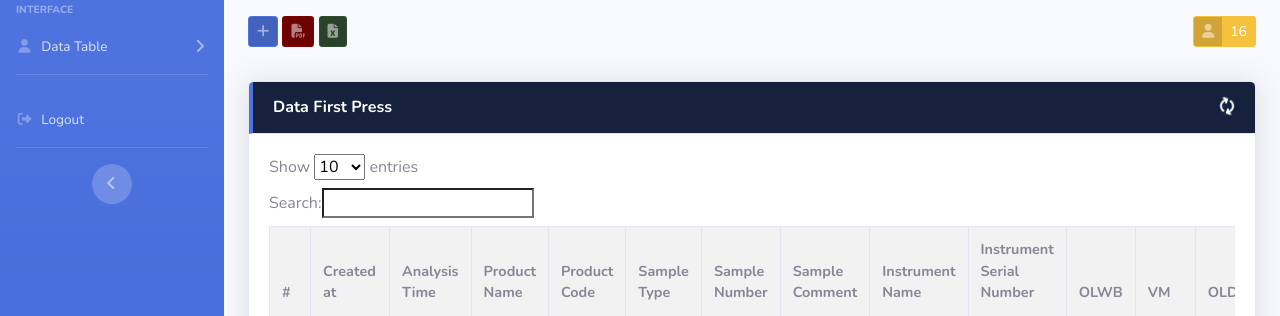
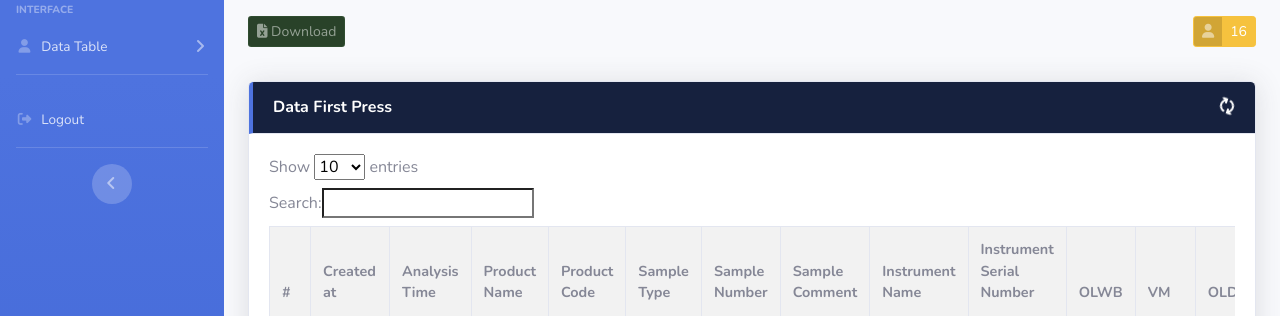
Before and after one commit to nickoadlyanda/agro, a PHP site: page /firstpress.php in a window 1280 px wide. Shown: the part 142-458 px from the top of the page. Run offline with PHP 8.4, Linux system fonts and the light colour scheme; a user stored in the database is signed in; data comes from the database, SQL or seed files in the repository; some libraries are stand-ins or nearby versions.

Commit message:
Update firstpress.php

```diff
--- a/firstpress.php
+++ b/firstpress.php
@@ -12,9 +12,10 @@
     <meta name="viewport" content="width=device-width, initial-scale=1.0">
     <meta name="description" content="">
     <meta name="author" content="">
+    <meta http-equiv="refresh" content="60">
 
     <title>Data First Press - AJP System</title>
-    <link rel="icon" type="" href="img/favicon.svg">
+    <link rel="icon" type="" href="img/favicon_ajp.svg">
 
     <!-- Custom styles for this template -->
     <link href="css/sb-admin-2.min.css" rel="stylesheet">
@@ -126,6 +127,7 @@
         // Memanggil fungsi reloadData setiap 1 menit
         setInterval(reloadData, 60000); // 60000 milidetik = 1 menit
     </script>
+
 </head>
 <body id="page-top">
 
@@ -208,18 +210,18 @@
                     include 'koneksi.php';
                     $data = mysqli_query($koneksi,"SELECT * FROM firstpress");
                     // menghitung data berdasarkan id
-                    $jumlah_anggota = mysqli_num_rows($data);
+                    $jumlah_data = mysqli_num_rows($data);
                     ?>
 
                     <div class="button-function" style="margin-bottom: 10px;">
-                    <a href="form-tenagakerja.php" class="btn btn-primary btn-icon-split btn-sm">
+                    <a href="form-tenagakerja.php" class="btn btn-primary btn-icon-split btn-sm" hidden>
                         <span class="icon text-white-50">
                             <i class="fas fa-plus" title="Tambah Data"></i>
                         </span>
                         <span class="text" hidden></span>
                     </a>
 
-                    <a href="export_pdf.php" class="btn btn btn-icon-split btn-sm" style="background-color: maroon; color: #fff">
+                    <a href="export_pdf.php" class="btn btn btn-icon-split btn-sm" style="background-color: maroon; color: #fff" hidden>
                         <span class="icon text-white-50">
                             <i class="fas fa-file-pdf" title="Download PDF"></i>
                         </span>
@@ -228,7 +230,7 @@
 
                     <a href="export_excel.php" class="btn btn btn-icon-split btn-sm" style="background-color: #304D30; color: #fff">
                         <span class="icon text-white-50">
-                            <i class="fas fa-file-excel" title="Download Excel"></i>
+                            <i class="fas fa-file-excel" title="Download Excel"></i> Download
                         </span>
                         <span class="text" hidden></span>
                     </a>
@@ -237,7 +239,7 @@
                         <span class="icon text-white-50">
                             <i class="fas fa-user"></i>
                         </span>
-                        <span class="text"><?php echo $jumlah_anggota; ?></span>
+                        <span class="text"><?php echo $jumlah_data; ?></span>
                     </a>
                     </div>
                     <br>
```
